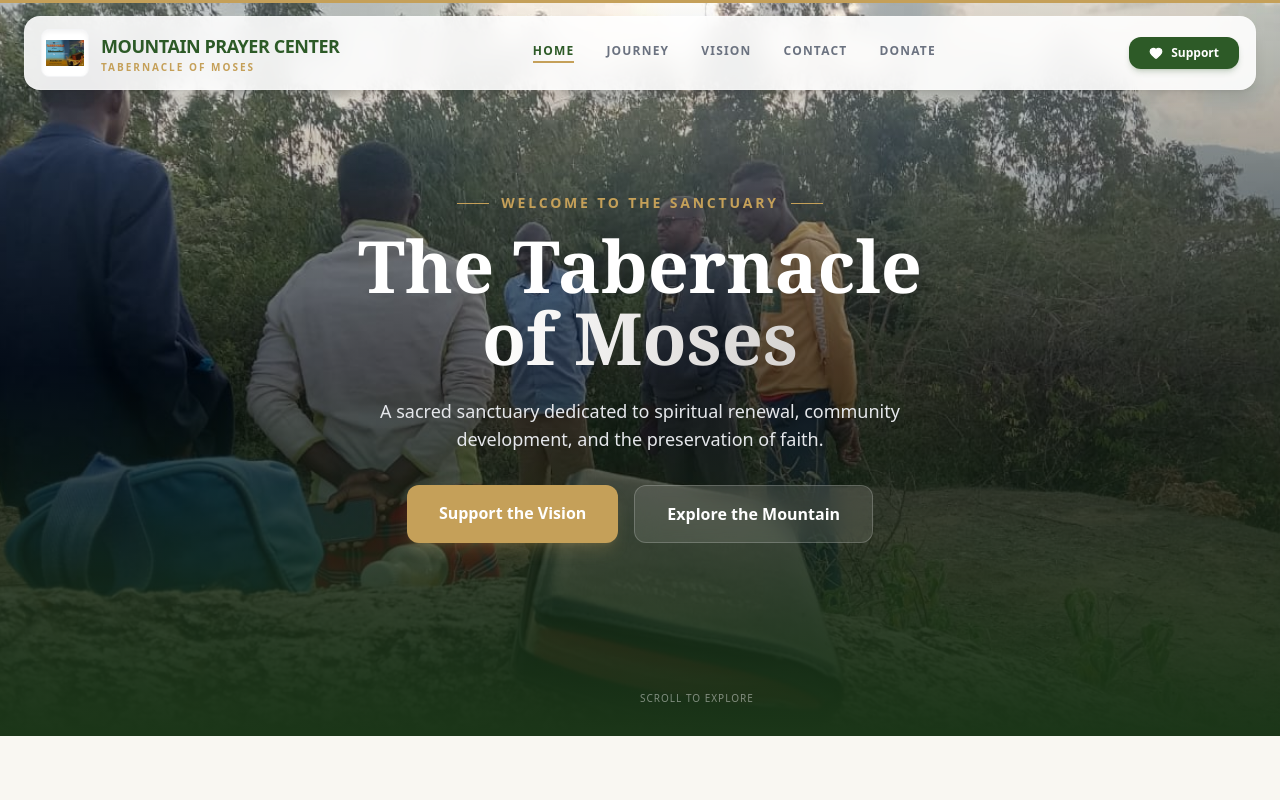
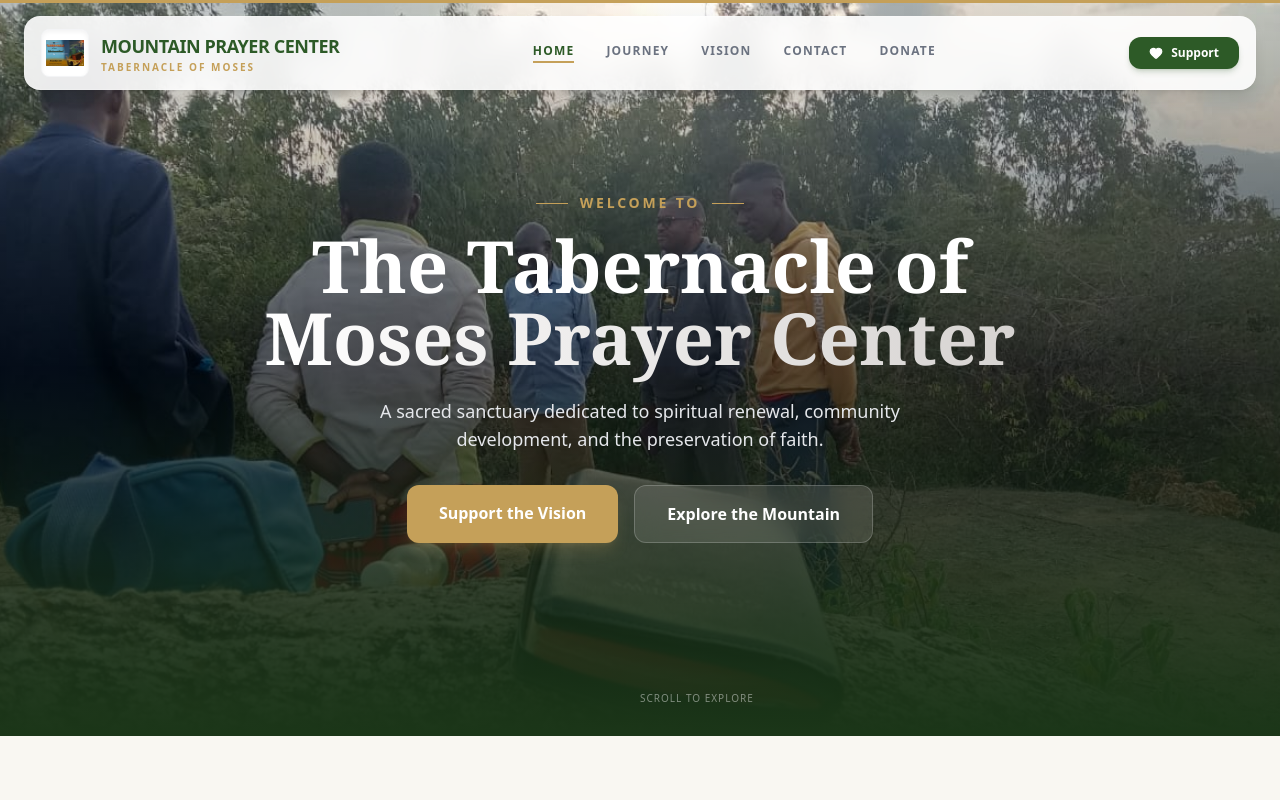
Before and after one commit to rodneyswaji-hue/prayer_center, a React (Vite) app: page / in a window 1280 px wide. Shown: the top 800 px of the page. Built offline with nearby package versions, Linux system fonts and the light colour scheme.

Commit message:
final commit

```diff
--- a/src/components/hero/HeroSection.jsx
+++ b/src/components/hero/HeroSection.jsx
@@ -32,7 +32,7 @@ export default function HeroSection() {
         >
           <span className="h-px w-8 bg-holy-gold hidden md:block" />
           <span className="text-holy-gold font-bold tracking-[0.2em] uppercase text-xs md:text-sm">
-            Welcome to the Sanctuary
+            Welcome to
           </span>
           <span className="h-px w-8 bg-holy-gold hidden md:block" />
         </motion.div>
@@ -44,9 +44,9 @@ export default function HeroSection() {
           transition={{ delay: 0.2, duration: 0.6 }}
           className="text-4xl sm:text-5xl md:text-7xl font-serif font-bold text-white mb-6 leading-[1.1]"
         >
-          The Tabernacle <br className="hidden md:block" />
+          The Tabernacle of <br className="hidden md:block" />
           <span className="text-transparent bg-clip-text bg-gradient-to-r from-white to-stone-300">
-            of Moses
+           Moses Prayer Center
           </span>
         </motion.h1>
 
```
